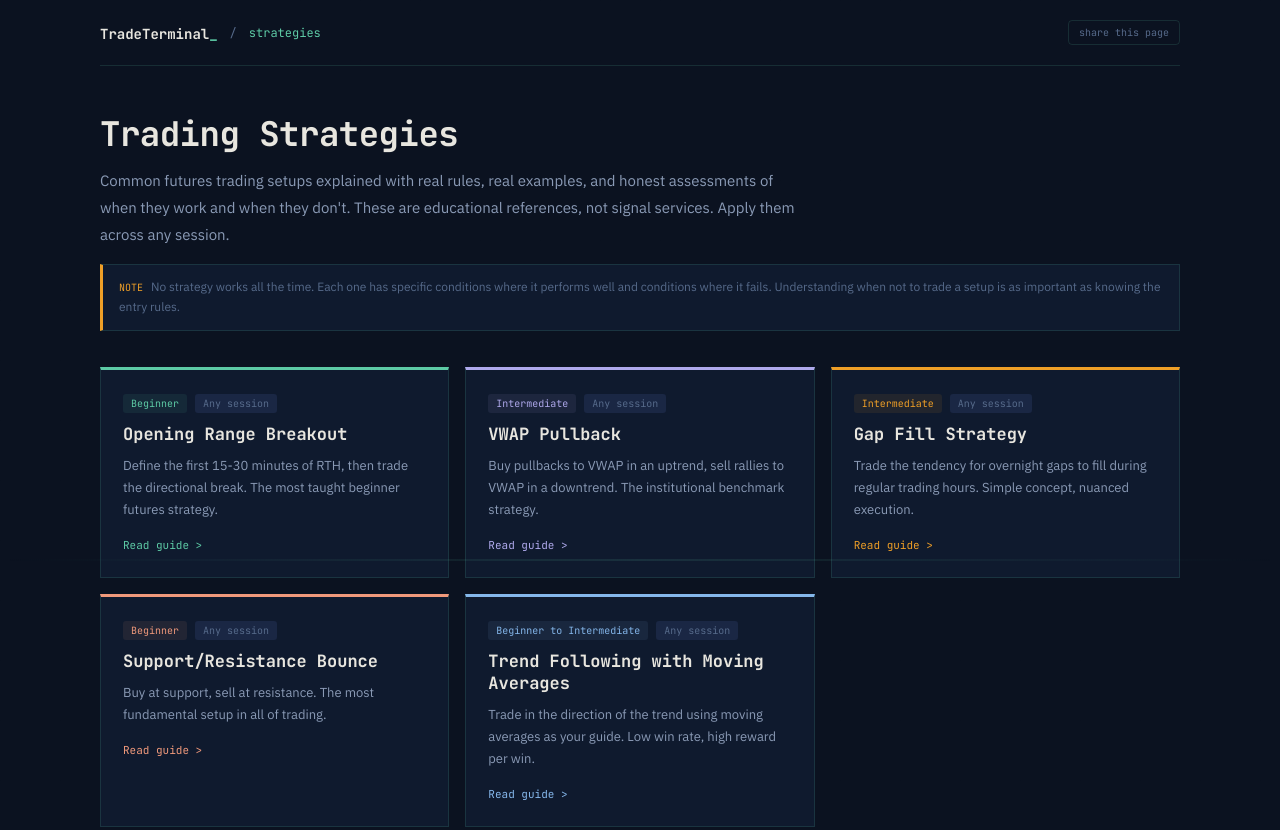
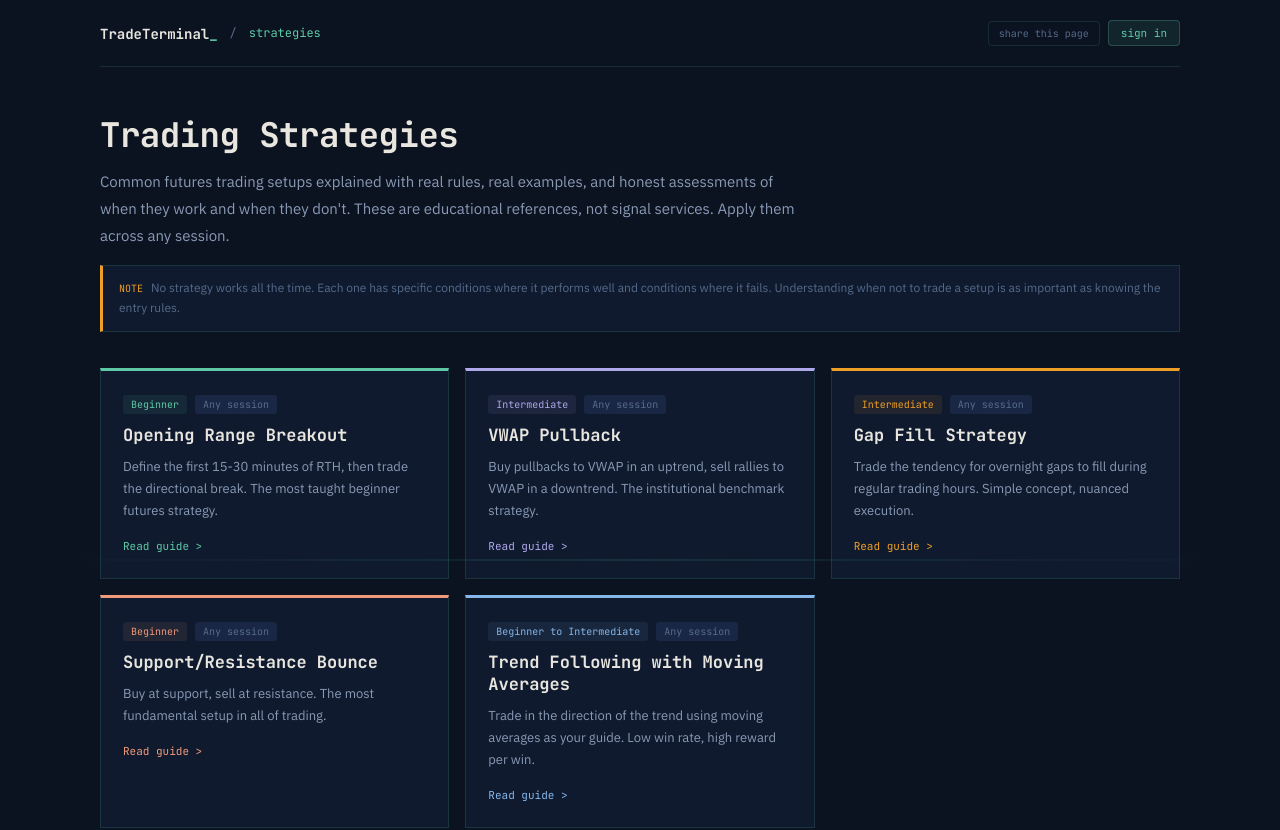
Before and after one commit to leembrandon/TradeTerminal, a Next.js app: page /strategies in a window 1280 px wide. Shown: the top 830 px of the page. Built offline with nearby package versions, Linux system fonts and the light colour scheme; no server answers.

Commit message:
Update StrategiesIndexClient.js

```diff
--- a/app/strategies/StrategiesIndexClient.js
+++ b/app/strategies/StrategiesIndexClient.js
@@ -3,6 +3,7 @@ import { useState } from "react";
 import Link from "next/link";
 import { C, F } from "@/lib/constants";
 import { getSiteUrl } from "@/lib/utils";
+import NavBar from "@/app/NavBar";
 
 function ShareBtn({ label }) {
   const [toast, setToast] = useState(false);
@@ -21,14 +22,7 @@ export default function StrategiesIndexClient({ strategies }) {
   return (
     <div style={{ maxWidth: 1120, margin: "0 auto", padding: "0 20px" }}>
       {/* Nav */}
-      <div style={{ padding: "20px 0", borderBottom: `1px solid ${C.border}`, display: "flex", justifyContent: "space-between", alignItems: "center", flexWrap: "wrap", gap: 12 }}>
-        <div style={{ display: "flex", alignItems: "center", gap: 12 }}>
-          <Link href="/"><span style={{ fontFamily: F.mono, fontSize: 14, fontWeight: 700, color: C.textPrimary }}>TradeTerminal<span style={{ color: C.teal }}>_</span></span></Link>
-          <span style={{ color: C.textMuted, fontFamily: F.mono, fontSize: 12 }}>/</span>
-          <span style={{ color: C.teal, fontFamily: F.mono, fontSize: 12 }}>strategies</span>
-        </div>
-        <ShareBtn label="share this page" />
-      </div>
+      <NavBar section="strategies" sharePath="/strategies" shareLabel="share this page" />
 
       {/* Hero */}
       <div style={{ padding: "48px 0 36px" }}>
```
